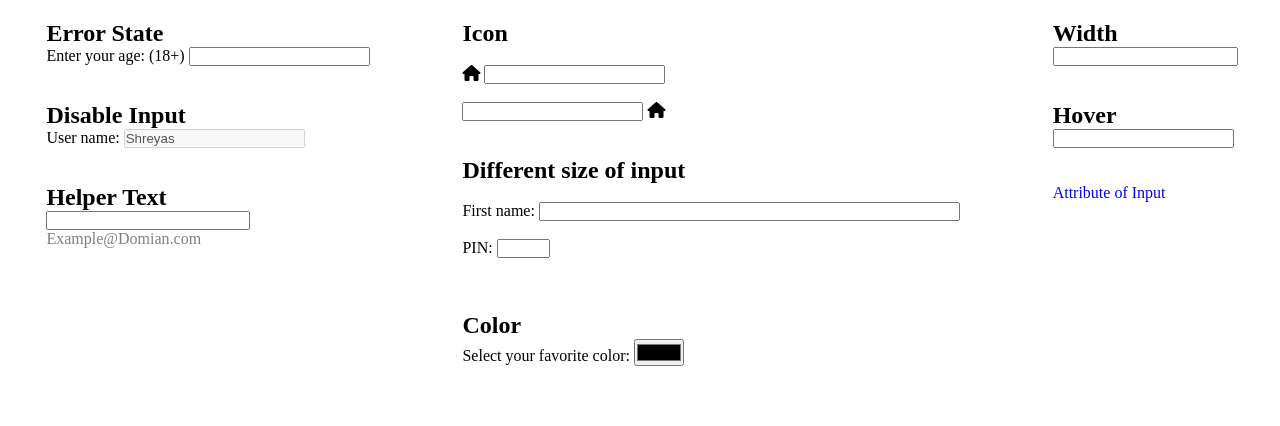
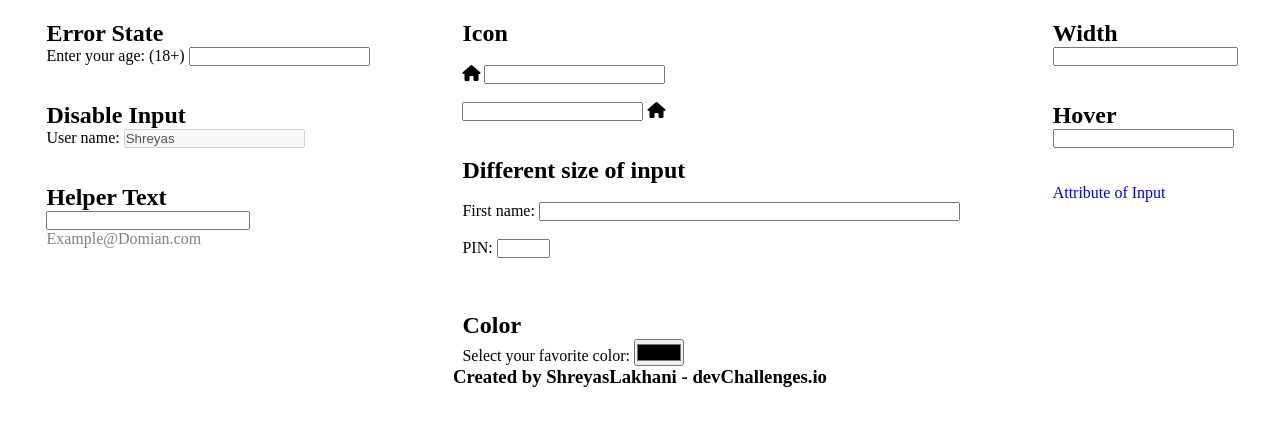
Before and after one commit to ShreyasLakhani/Input-Component, a plain HTML site: page index.html in a window 1280 px wide. Drawn offline with Linux system fonts and the light colour scheme.

Commit message:
Update index.html

```diff
--- a/index.html
+++ b/index.html
@@ -73,7 +73,7 @@
             <a href="https://www.w3schools.com/html/html_form_attributes.asp">Attribute of Input</a>
         </div>
     </div>
-
+<h3> Created by <span> ShreyasLakhani</span> - devChallenges.io</h3>
 
     </div>
 
```
